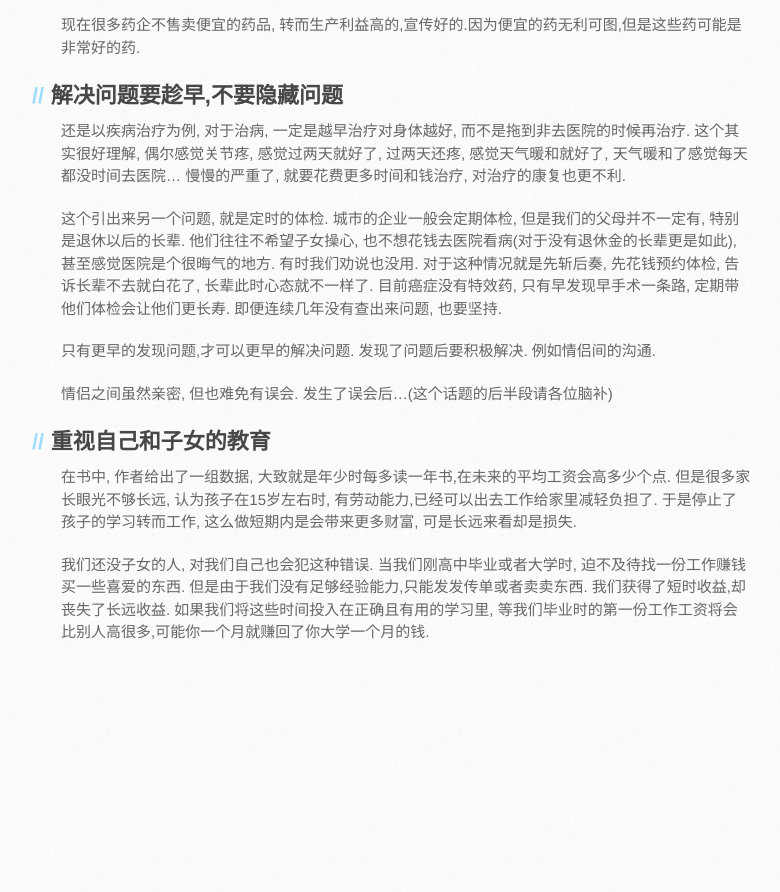
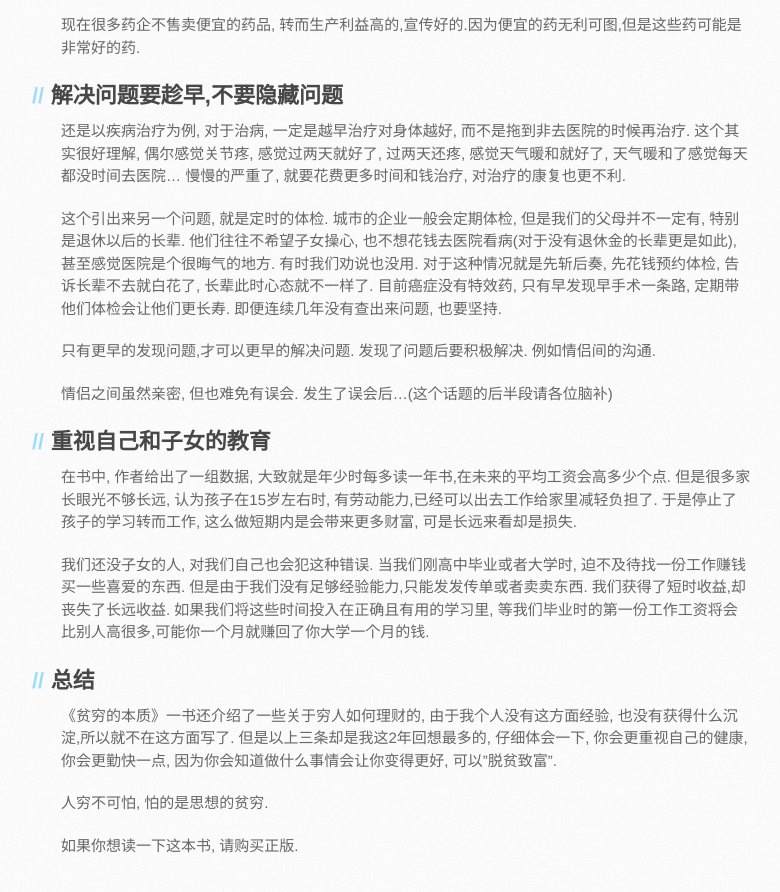
Before and after one commit to WalterInSH/walterinsh.github.io, a Jekyll site: the page built from _posts/2015-03-01-Poor-Economics-review.md, in a window 1280 px wide and 900 px high, scrolled down 910 px. Shown: the top 892 px of the window, without its empty margins (109-889 px from the left). Built offline with Jekyll 4.4.1, drawn with Linux system fonts in a browser that asks for light colours; some web fonts are replaced; Markdown is read by kramdown in place of the engine named in the settings; comment, search, counter and statistics services are not loaded; before the commit the page ends 1596 px from its top, so only the background shows below that.

Commit message:
add content

```diff
--- a/_posts/2015-03-01-Poor-Economics-review.md
+++ b/_posts/2015-03-01-Poor-Economics-review.md
@@ -50,3 +50,13 @@ date:   2015-03-01
 我们还没子女的人, 对我们自己也会犯这种错误. 当我们刚高中毕业或者大学时, 迫不及待找一份工作赚钱买一些喜爱的东西.
 但是由于我们没有足够经验能力,只能发发传单或者卖卖东西. 我们获得了短时收益,却丧失了长远收益. 如果我们将这些时间投入在正确且有用的学习里,
 等我们毕业时的第一份工作工资将会比别人高很多,可能你一个月就赚回了你大学一个月的钱.
+
+##总结
+
+《贫穷的本质》一书还介绍了一些关于穷人如何理财的, 由于我个人没有这方面经验, 也没有获得什么沉淀,所以就不在这方面写了.
+但是以上三条却是我这2年回想最多的, 仔细体会一下, 你会更重视自己的健康, 你会更勤快一点, 因为你会知道做什么事情会让你变得更好,
+可以"脱贫致富".
+
+人穷不可怕, 怕的是思想的贫穷.
+
+如果你想读一下这本书, 请购买正版.
```
